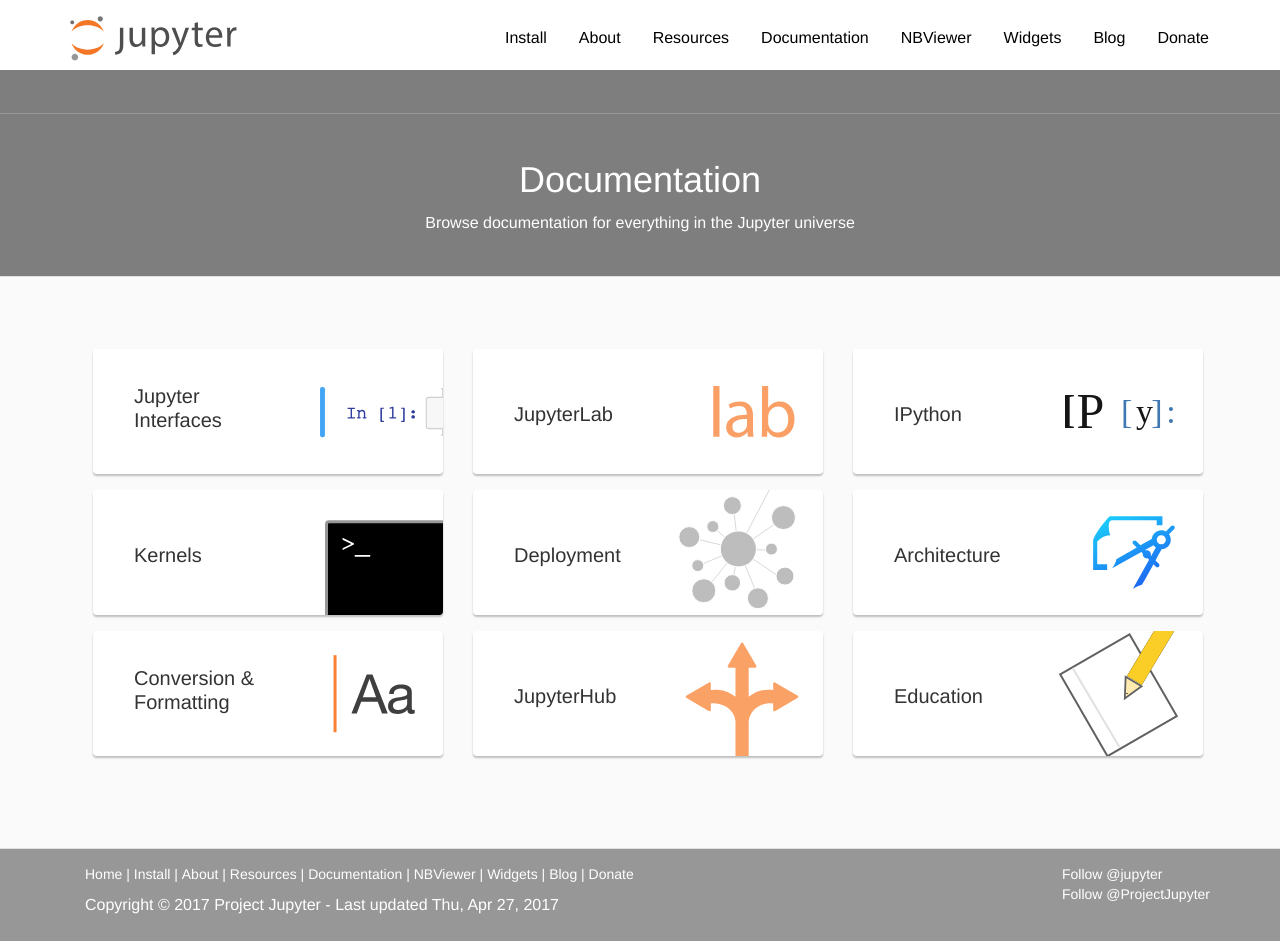
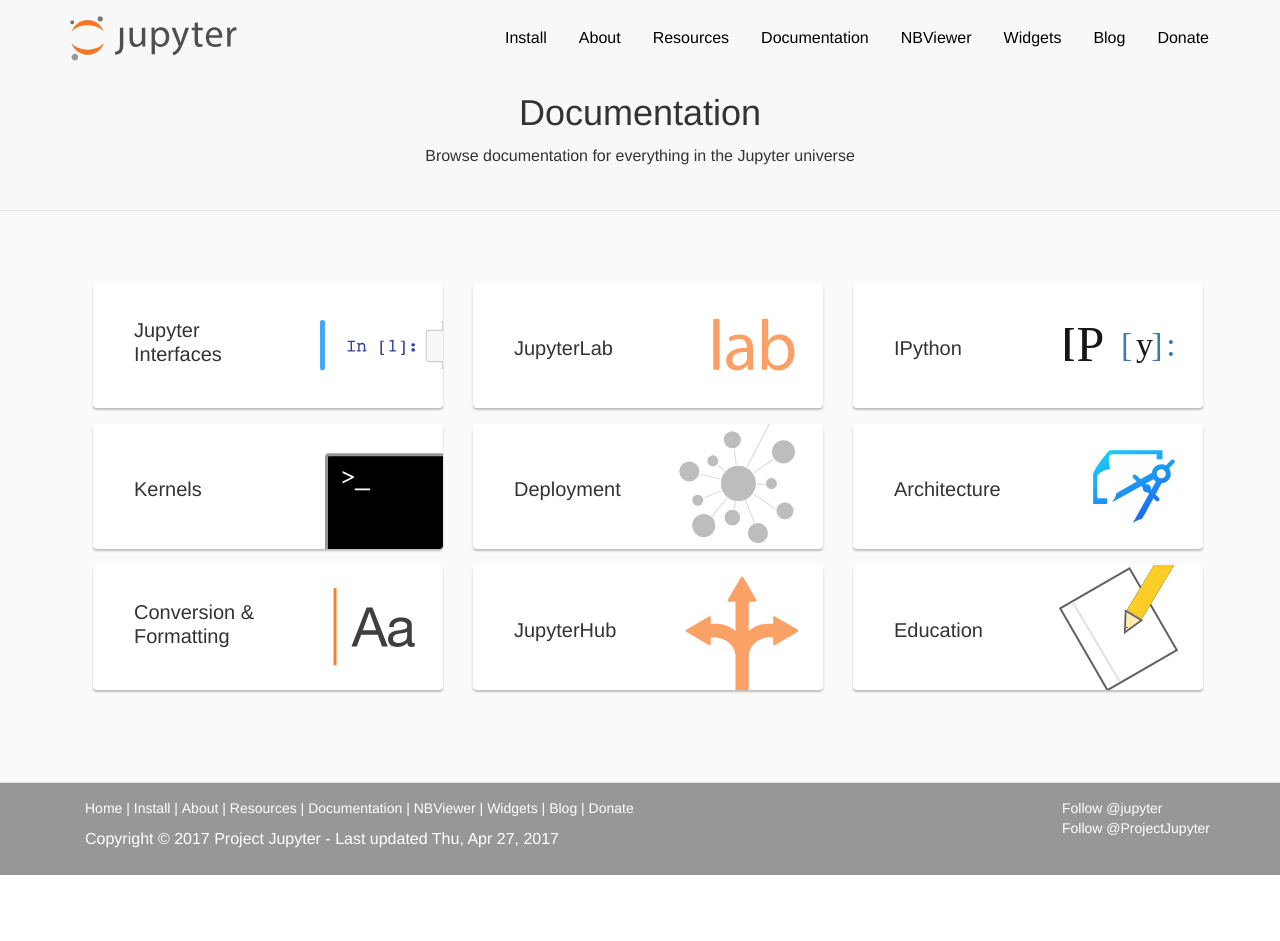
Before and after one commit to jupyter/jupyter.github.io, a Jekyll site: the page built from documentation.html, in a window 1280 px wide and 941 px high. Built offline with Jekyll 4.4.1, drawn with Linux system fonts in a browser that asks for light colours; comment, search, counter and statistics services are not loaded.

Commit message:
Fixed collision between documentation.css and the main css file

```diff
--- a/css/documentation.css
+++ b/css/documentation.css
@@ -8,16 +8,6 @@
   width: auto;
   height: 44px;
   border-bottom: 1px solid #979797;
-}
-
-h2 {
-  margin-top: 42.5px;
-  color: white;
-}
-
-p {
-  color: white;
-  font-weight: 300;
 }
 
 .header {
--- a/documentation.html
+++ b/documentation.html
@@ -27,20 +27,18 @@
 
 
 <section>
-    <div class="header-breadcrumbs">
-    </div>
-    <div class="header header-white">
+    <div class="header header-grey">
         <div class="container">
             <div class="row">
                 <div class="col-xs-12">
-                    <h2>Documentation</h2>
+                    <h2 class="doc">Documentation</h2>
                     <p>Browse documentation for everything in the Jupyter universe</p>
                 </div>
             </div>
         </div>
     </div>
 </section>
-<section id="steering-council">
+<section>
     <div class="section-grey">
         <div class="container">
             <div class="row docs-projects-documentation">
```
Also changed, not shown: other parts of documentation.html (+1 -1 lines).
